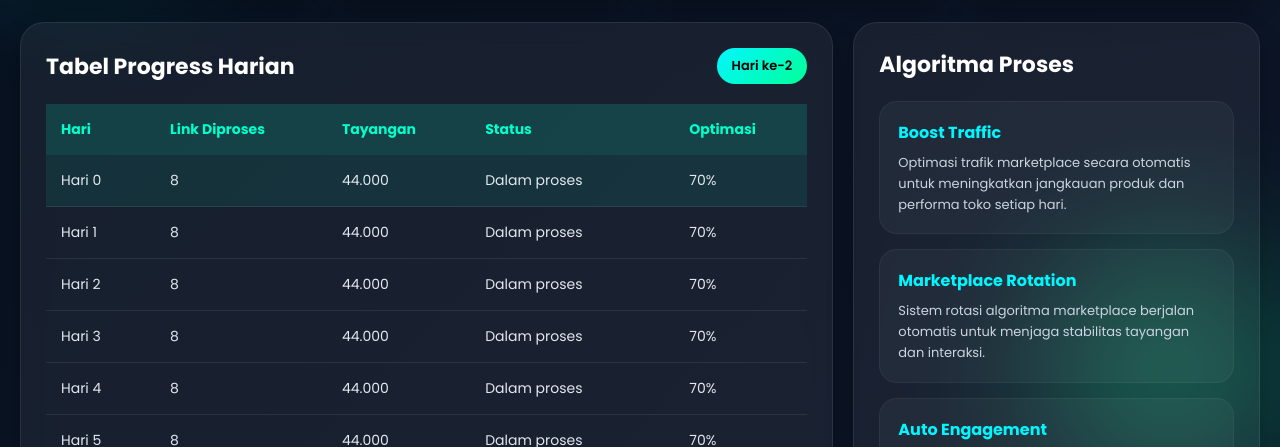
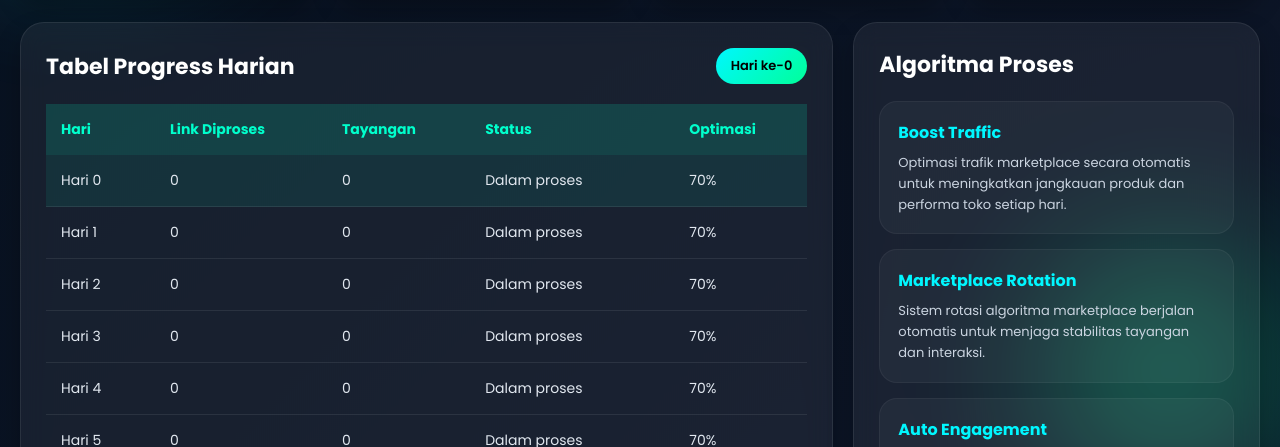
Before and after one commit to marketblastools/dasboardprogres.io, a plain HTML site: page index.html in a window 1280 px wide. Shown: the part 334-781 px from the top of the page. Drawn offline with Linux system fonts and the light colour scheme.

Commit message:
Update index.html

```diff
--- a/index.html
+++ b/index.html
@@ -505,8 +505,8 @@ function generateTable(){
 
   for(let i = 0; i <= currentDay; i++){
 
-    const links = 8;
-    const views = 44000;
+    const links = 0;
+    const views = 0;
     const percent = 70;
 
     const row = document.createElement('tr');
@@ -525,8 +525,8 @@ function generateTable(){
 
 function updateDashboard(){
 
-  const totalLinks = 8;
-  const totalViews = 44000;
+  const totalLinks = 0;
+  const totalViews = 0;
   const algo = 70;
 
   animateValue(dayNumber,0,currentDay,1200);
@@ -545,7 +545,7 @@ function updateDashboard(){
 
   progressFill.style.width = algo + '%';
 
-  todayLabel.innerHTML = `Hari ke-2`;
+  todayLabel.innerHTML = `Hari ke-0`;
 
   generateTable();
 }
```
